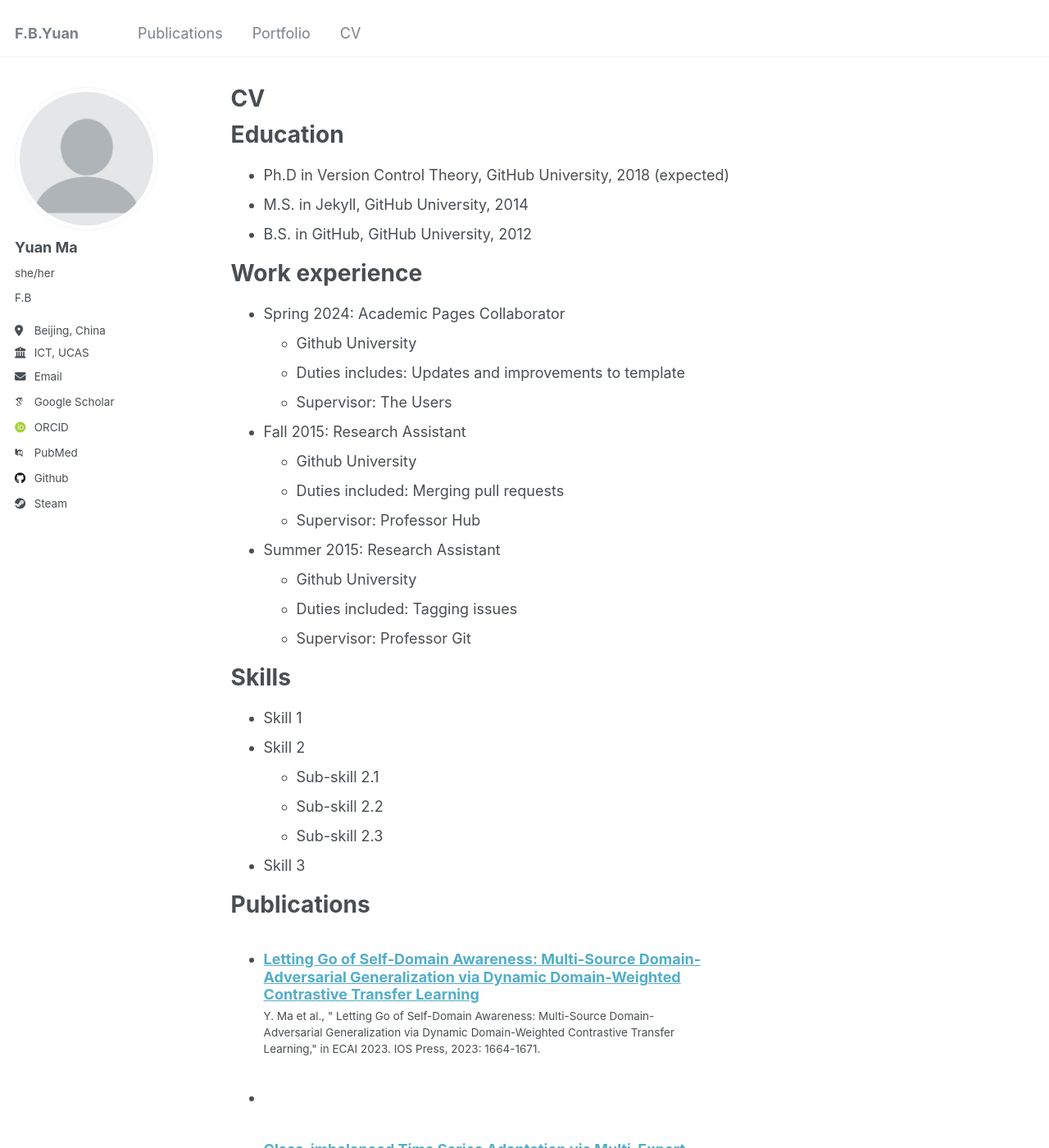
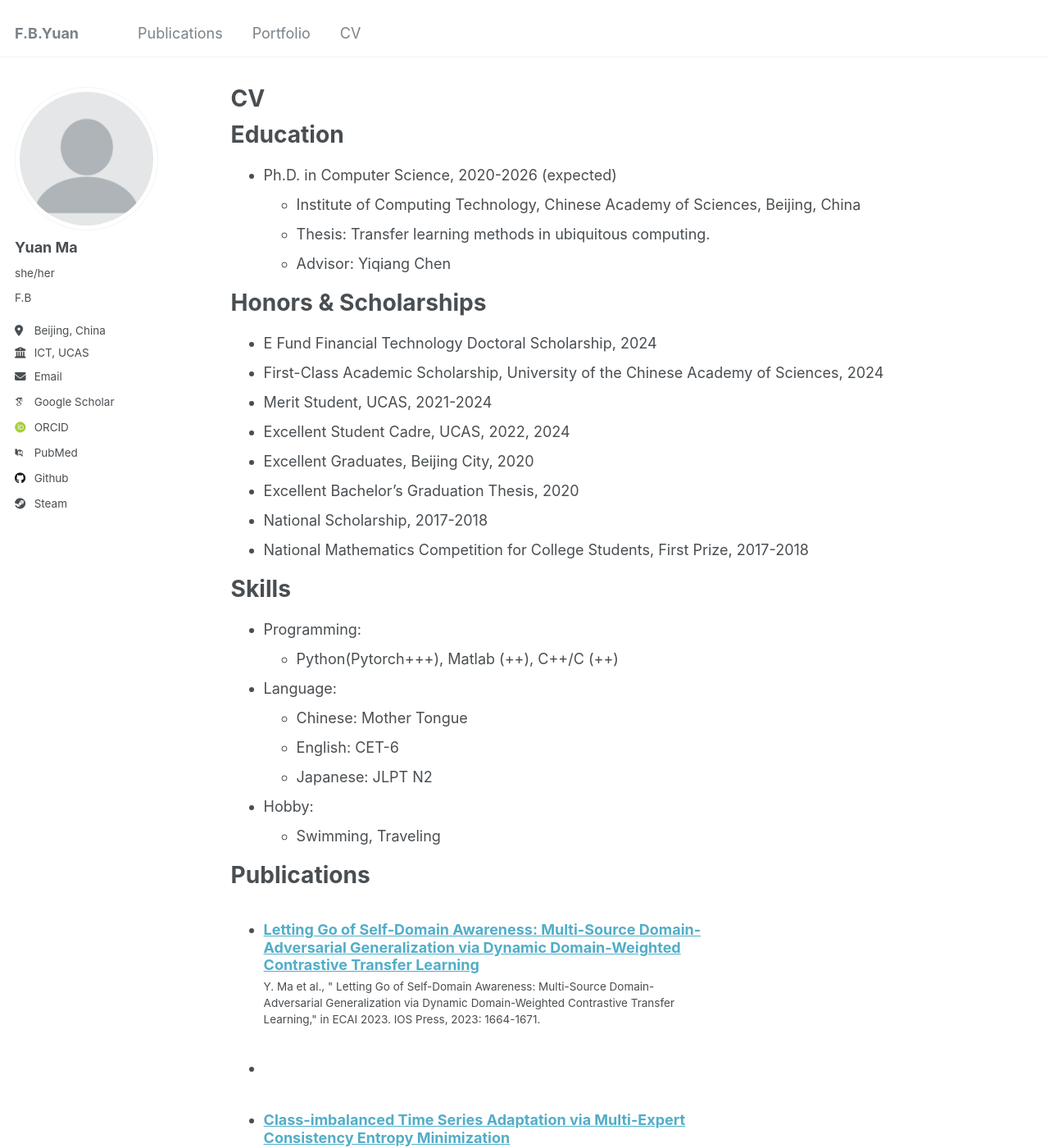
Before and after one commit to FByyyyuan/FByyyyuan.github.io, a Jekyll site: the page built from _pages/cv.md, in a window 1280 px wide and 1400 px high. Shown: the whole window at 82% size. Built offline with Jekyll 4.4.1, drawn with Linux system fonts in a browser that asks for light colours; some web fonts are replaced; some of the changed text lies outside the part shown.

Commit message:
Update cv.md

```diff
--- a/_pages/cv.md
+++ b/_pages/cv.md
@@ -11,35 +11,32 @@ redirect_from:
 
 Education
 ======
-* Ph.D in Version Control Theory, GitHub University, 2018 (expected)
-* M.S. in Jekyll, GitHub University, 2014
-* B.S. in GitHub, GitHub University, 2012
+* Ph.D. in Computer Science, 2020-2026 (expected)
+  * Institute of Computing Technology, Chinese Academy of Sciences, Beijing, China
+  * Thesis: Transfer learning methods in ubiquitous computing.
+  * Advisor: Yiqiang Chen
 
-Work experience
+Honors & Scholarships
 ======
-* Spring 2024: Academic Pages Collaborator
-  * Github University
-  * Duties includes: Updates and improvements to template
-  * Supervisor: The Users
-
-* Fall 2015: Research Assistant
-  * Github University
-  * Duties included: Merging pull requests
-  * Supervisor: Professor Hub
-
-* Summer 2015: Research Assistant
-  * Github University
-  * Duties included: Tagging issues
-  * Supervisor: Professor Git
+* E Fund Financial Technology Doctoral Scholarship,                                    2024
+* First-Class Academic Scholarship, University of the Chinese Academy of Sciences,            2024
+* Merit Student, UCAS,	2021-2024
+* Excellent Student Cadre, UCAS,	2022, 2024
+* Excellent Graduates, Beijing City,	2020
+* Excellent Bachelor's Graduation Thesis, 	2020
+* National Scholarship,	2017-2018
+* National Mathematics Competition for College Students, First Prize,                  2017-2018
 
 Skills
 ======
-* Skill 1
-* Skill 2
-  * Sub-skill 2.1
-  * Sub-skill 2.2
-  * Sub-skill 2.3
-* Skill 3
+* Programming:
+  * Python(Pytorch+++), Matlab (++), C++/C (++)
+* Language:
+  * Chinese: Mother Tongue
+  * English: CET-6
+  * Japanese: JLPT N2
+* Hobby:
+  * Swimming, Traveling
 
 Publications
 ======
@@ -47,18 +44,16 @@ Publications
     {% include archive-single-cv.html %}
   {% endfor %}</ul>
 
-Talks
+Presentations
 ======
-  <ul>{% for post in site.talks reversed %}
-    {% include archive-single-talk-cv.html  %}
-  {% endfor %}</ul>
+* Oral at ECAI 2023 (Krakow, Poland)
+* Oral at BIBM 2024 (Lisbon, Portugal)
 
-Teaching
+Patent
 ======
-  <ul>{% for post in site.teaching reversed %}
-    {% include archive-single-cv.html %}
-  {% endfor %}</ul>
+* 10 China National Patents have been accepted.
 
-Service and leadership
+Other Information
 ======
-* Currently signed in to 43 different slack teams
+* 720th Xiangshan Science Conference, Secretary of the Conference
+*
```
